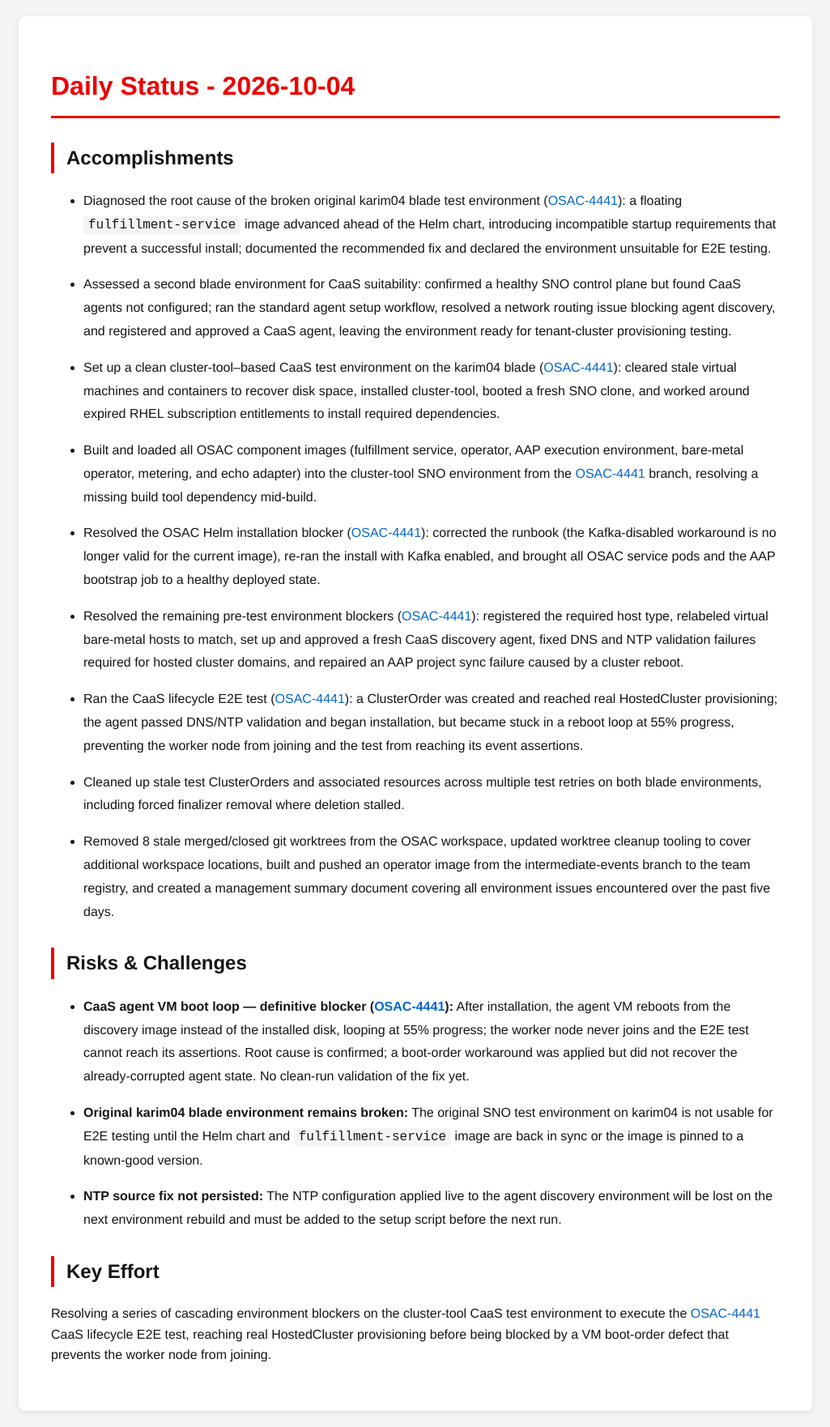
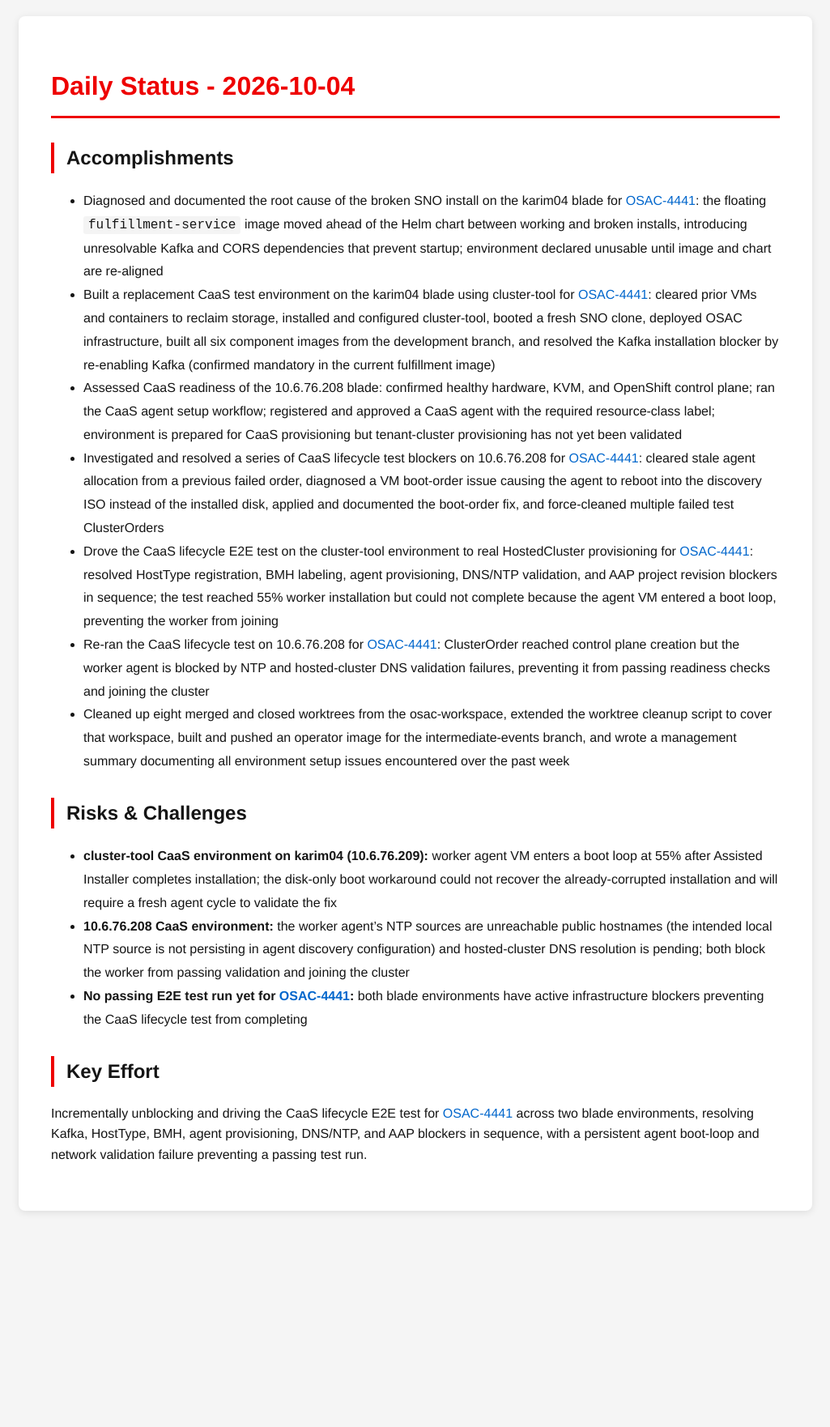
Before and after one commit to tzvatot/daily-status, a Jekyll site: the page built from 2026-10-04.md, in a window 1280 px wide. Shown: the whole page at 81% size, without its empty margins (127-1152 px from the left). Built offline with Jekyll 4.4.1, drawn with Linux system fonts in a browser that asks for light colours; after the commit the page ends 1515 px from its top, so only the background shows below that.

Commit message:
Daily status update - 2026-10-04

```diff
--- a/2026-10-04.md
+++ b/2026-10-04.md
@@ -8,31 +8,20 @@ date: 2026-10-04
 
 ## Accomplishments
 
-- Diagnosed the root cause of the broken original karim04 blade test environment ([OSAC-4441](https://redhat.atlassian.net/browse/OSAC-4441)): a floating `fulfillment-service` image advanced ahead of the Helm chart, introducing incompatible startup requirements that prevent a successful install; documented the recommended fix and declared the environment unsuitable for E2E testing.
-
-- Assessed a second blade environment for CaaS suitability: confirmed a healthy SNO control plane but found CaaS agents not configured; ran the standard agent setup workflow, resolved a network routing issue blocking agent discovery, and registered and approved a CaaS agent, leaving the environment ready for tenant-cluster provisioning testing.
-
-- Set up a clean cluster-tool–based CaaS test environment on the karim04 blade ([OSAC-4441](https://redhat.atlassian.net/browse/OSAC-4441)): cleared stale virtual machines and containers to recover disk space, installed cluster-tool, booted a fresh SNO clone, and worked around expired RHEL subscription entitlements to install required dependencies.
-
-- Built and loaded all OSAC component images (fulfillment service, operator, AAP execution environment, bare-metal operator, metering, and echo adapter) into the cluster-tool SNO environment from the [OSAC-4441](https://redhat.atlassian.net/browse/OSAC-4441) branch, resolving a missing build tool dependency mid-build.
-
-- Resolved the OSAC Helm installation blocker ([OSAC-4441](https://redhat.atlassian.net/browse/OSAC-4441)): corrected the runbook (the Kafka-disabled workaround is no longer valid for the current image), re-ran the install with Kafka enabled, and brought all OSAC service pods and the AAP bootstrap job to a healthy deployed state.
-
-- Resolved the remaining pre-test environment blockers ([OSAC-4441](https://redhat.atlassian.net/browse/OSAC-4441)): registered the required host type, relabeled virtual bare-metal hosts to match, set up and approved a fresh CaaS discovery agent, fixed DNS and NTP validation failures required for hosted cluster domains, and repaired an AAP project sync failure caused by a cluster reboot.
-
-- Ran the CaaS lifecycle E2E test ([OSAC-4441](https://redhat.atlassian.net/browse/OSAC-4441)): a ClusterOrder was created and reached real HostedCluster provisioning; the agent passed DNS/NTP validation and began installation, but became stuck in a reboot loop at 55% progress, preventing the worker node from joining and the test from reaching its event assertions.
-
-- Cleaned up stale test ClusterOrders and associated resources across multiple test retries on both blade environments, including forced finalizer removal where deletion stalled.
-
-- Removed 8 stale merged/closed git worktrees from the OSAC workspace, updated worktree cleanup tooling to cover additional workspace locations, built and pushed an operator image from the intermediate-events branch to the team registry, and created a management summary document covering all environment issues encountered over the past five days.
+- Diagnosed and documented the root cause of the broken SNO install on the karim04 blade for [OSAC-4441](https://redhat.atlassian.net/browse/OSAC-4441): the floating `fulfillment-service` image moved ahead of the Helm chart between working and broken installs, introducing unresolvable Kafka and CORS dependencies that prevent startup; environment declared unusable until image and chart are re-aligned
+- Built a replacement CaaS test environment on the karim04 blade using cluster-tool for [OSAC-4441](https://redhat.atlassian.net/browse/OSAC-4441): cleared prior VMs and containers to reclaim storage, installed and configured cluster-tool, booted a fresh SNO clone, deployed OSAC infrastructure, built all six component images from the development branch, and resolved the Kafka installation blocker by re-enabling Kafka (confirmed mandatory in the current fulfillment image)
+- Assessed CaaS readiness of the 10.6.76.208 blade: confirmed healthy hardware, KVM, and OpenShift control plane; ran the CaaS agent setup workflow; registered and approved a CaaS agent with the required resource-class label; environment is prepared for CaaS provisioning but tenant-cluster provisioning has not yet been validated
+- Investigated and resolved a series of CaaS lifecycle test blockers on 10.6.76.208 for [OSAC-4441](https://redhat.atlassian.net/browse/OSAC-4441): cleared stale agent allocation from a previous failed order, diagnosed a VM boot-order issue causing the agent to reboot into the discovery ISO instead of the installed disk, applied and documented the boot-order fix, and force-cleaned multiple failed test ClusterOrders
+- Drove the CaaS lifecycle E2E test on the cluster-tool environment to real HostedCluster provisioning for [OSAC-4441](https://redhat.atlassian.net/browse/OSAC-4441): resolved HostType registration, BMH labeling, agent provisioning, DNS/NTP validation, and AAP project revision blockers in sequence; the test reached 55% worker installation but could not complete because the agent VM entered a boot loop, preventing the worker from joining
+- Re-ran the CaaS lifecycle test on 10.6.76.208 for [OSAC-4441](https://redhat.atlassian.net/browse/OSAC-4441): ClusterOrder reached control plane creation but the worker agent is blocked by NTP and hosted-cluster DNS validation failures, preventing it from passing readiness checks and joining the cluster
+- Cleaned up eight merged and closed worktrees from the osac-workspace, extended the worktree cleanup script to cover that workspace, built and pushed an operator image for the intermediate-events branch, and wrote a management summary documenting all environment setup issues encountered over the past week
 
 ## Risks & Challenges
 
-- **CaaS agent VM boot loop — definitive blocker ([OSAC-4441](https://redhat.atlassian.net/browse/OSAC-4441)):** After installation, the agent VM reboots from the discovery image instead of the installed disk, looping at 55% progress; the worker node never joins and the E2E test cannot reach its assertions. Root cause is confirmed; a boot-order workaround was applied but did not recover the already-corrupted agent state. No clean-run validation of the fix yet.
-
-- **Original karim04 blade environment remains broken:** The original SNO test environment on karim04 is not usable for E2E testing until the Helm chart and `fulfillment-service` image are back in sync or the image is pinned to a known-good version.
-
-- **NTP source fix not persisted:** The NTP configuration applied live to the agent discovery environment will be lost on the next environment rebuild and must be added to the setup script before the next run.
+- **cluster-tool CaaS environment on karim04 (10.6.76.209):** worker agent VM enters a boot loop at 55% after Assisted Installer completes installation; the disk-only boot workaround could not recover the already-corrupted installation and will require a fresh agent cycle to validate the fix
+- **10.6.76.208 CaaS environment:** the worker agent's NTP sources are unreachable public hostnames (the intended local NTP source is not persisting in agent discovery configuration) and hosted-cluster DNS resolution is pending; both block the worker from passing validation and joining the cluster
+- **No passing E2E test run yet for [OSAC-4441](https://redhat.atlassian.net/browse/OSAC-4441):** both blade environments have active infrastructure blockers preventing the CaaS lifecycle test from completing
 
 ## Key Effort
-Resolving a series of cascading environment blockers on the cluster-tool CaaS test environment to execute the [OSAC-4441](https://redhat.atlassian.net/browse/OSAC-4441) CaaS lifecycle E2E test, reaching real HostedCluster provisioning before being blocked by a VM boot-order defect that prevents the worker node from joining.
+
+Incrementally unblocking and driving the CaaS lifecycle E2E test for [OSAC-4441](https://redhat.atlassian.net/browse/OSAC-4441) across two blade environments, resolving Kafka, HostType, BMH, agent provisioning, DNS/NTP, and AAP blockers in sequence, with a persistent agent boot-loop and network validation failure preventing a passing test run.
```
